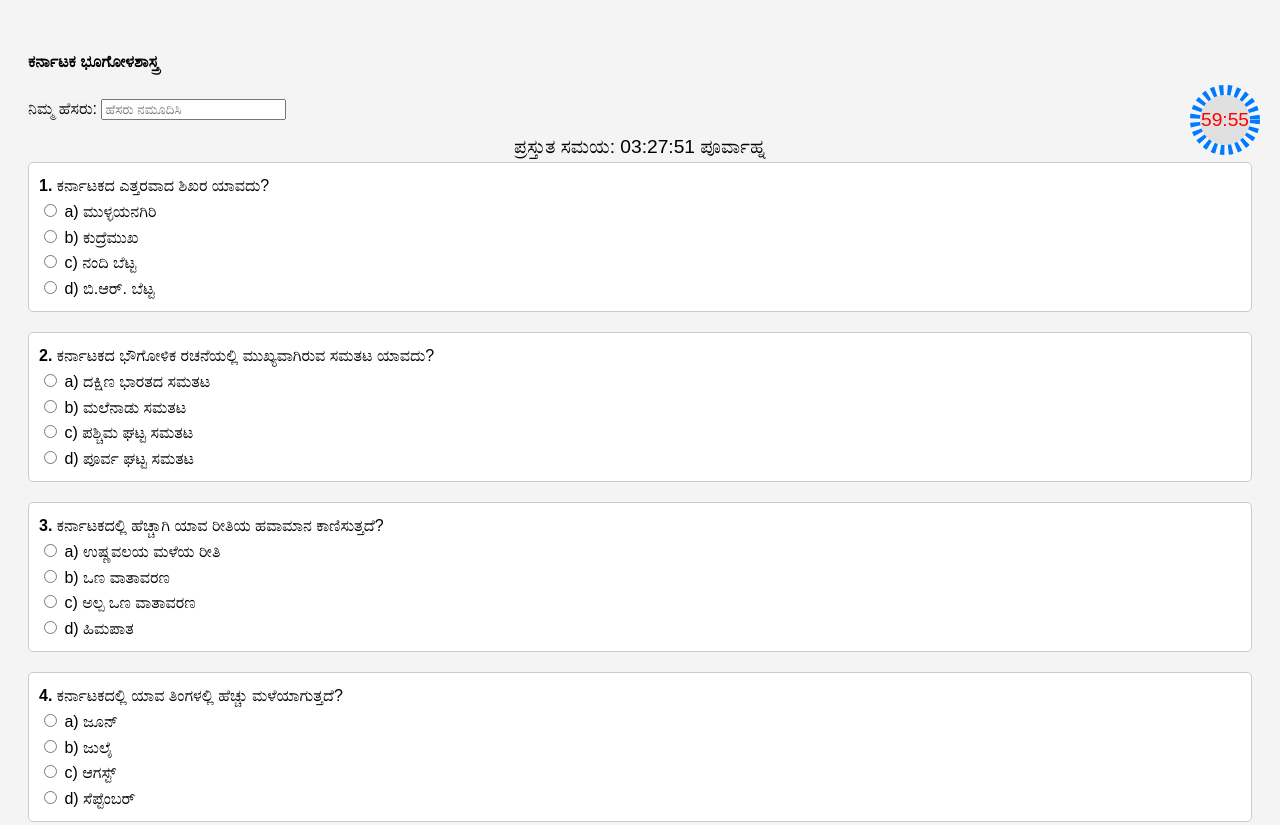
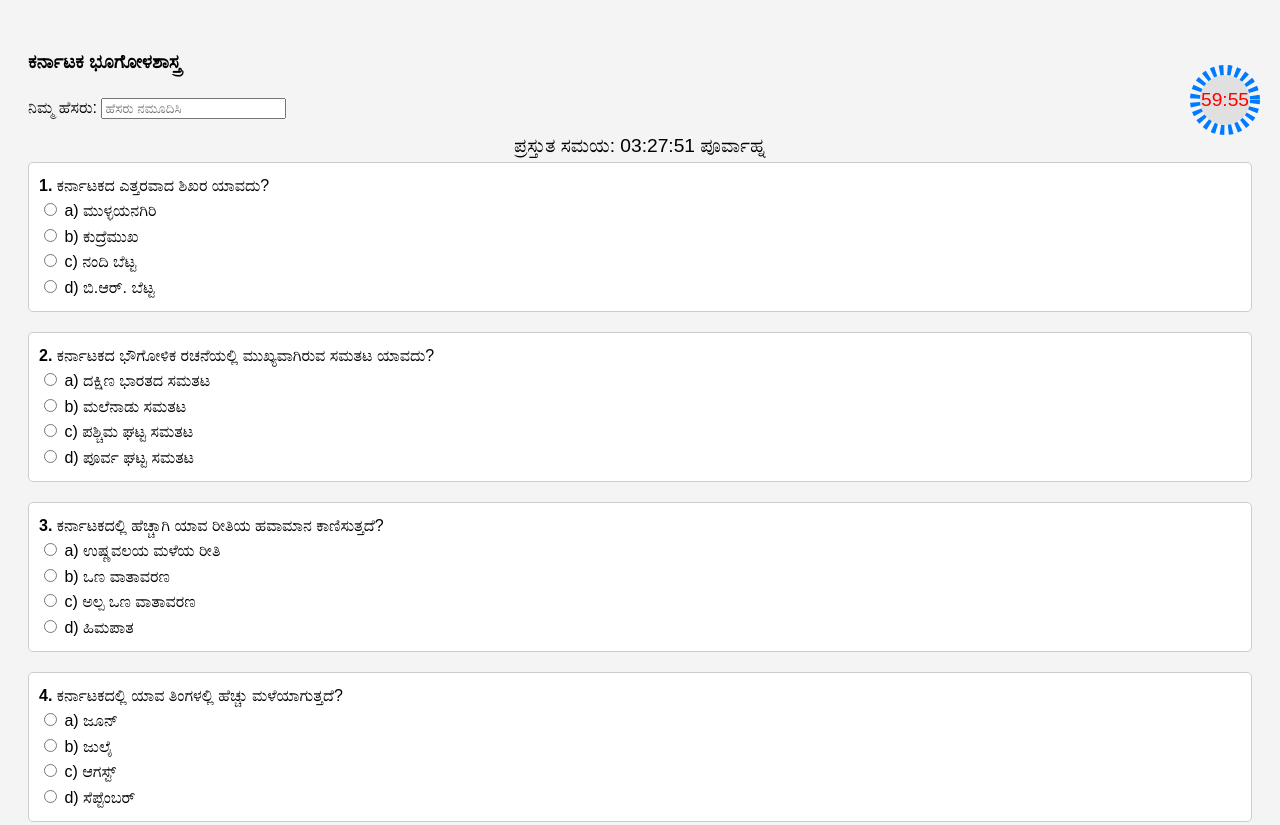
Before and after one commit to Praveen-BM/Govt, a plain HTML site: page index.html in a window 1280 px wide. Shown: the top 825 px of the page. Drawn offline with Linux system fonts and the light colour scheme.

Commit message:
Update index.html

```diff
--- a/index.html
+++ b/index.html
@@ -71,7 +71,7 @@
         }
         .circle-container {
             position: fixed; /* Fixed positioning */
-            top: 70px; /* Distance from the top */
+            top: 50px; /* Distance from the top */
             right: 5px; /* Distance from the right */
             z-index: 1000; /* Ensure it stays above other elements */
         }
@@ -254,7 +254,7 @@ scoreboard.innerHTML = `
 </head>
 <body>
 
-    <h4>ಕರ್ನಾಟಕ ಭೂಗೋಳಶಾಸ್ತ್ರ</h4>
+    <h3>ಕರ್ನಾಟಕ ಭೂಗೋಳಶಾಸ್ತ್ರ</h3>
 	<label for="user-name">ನಿಮ್ಮ ಹೆಸರು:</label>
     <input type="text" id="user-name" placeholder="ಹೆಸರು ನಮೂದಿಸಿ">
 	<div id="current-time"></div>
```
